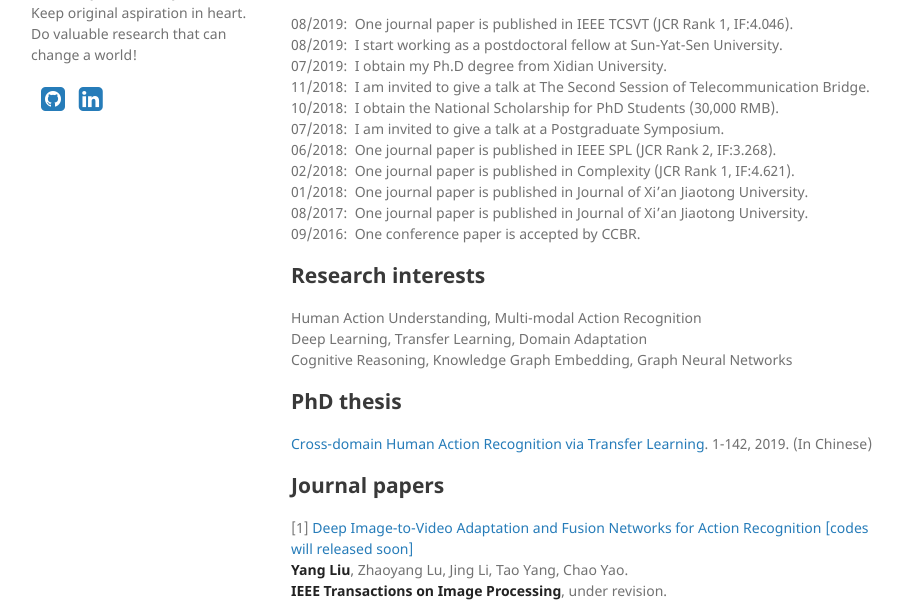
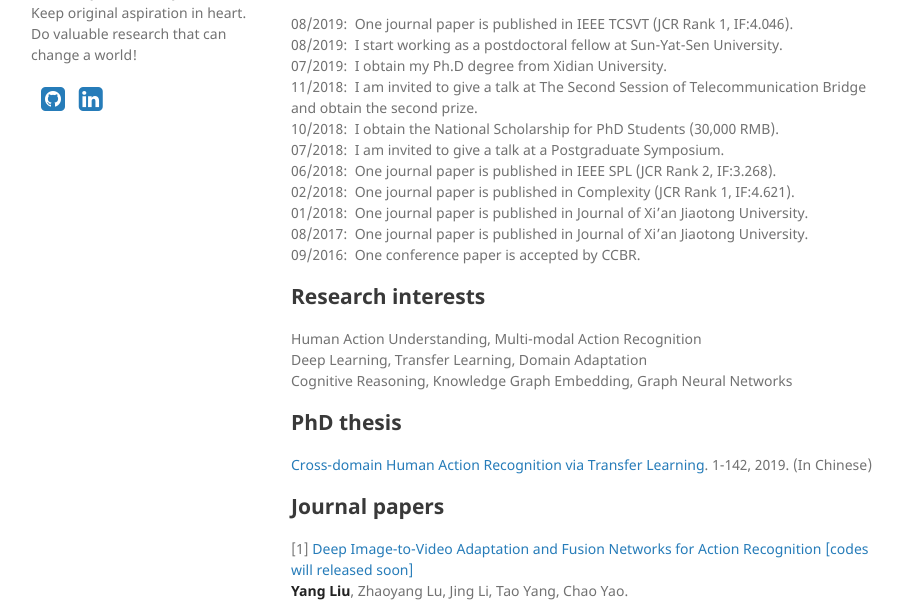
Before and after one commit to YangLiu9208/home, a Jekyll site: the page built from index.md, in a window 1280 px wide and 900 px high, cut to the strip 298-900 px from the top of the window. Shown: the whole strip, without its empty margins (179-1082 px from the left). Built offline with Jekyll 4.4.1, drawn with Linux system fonts in a browser that asks for light colours; a style sheet for code colours, icons or effects is not loaded.

Commit message:
Update index.md

```diff
--- a/index.md
+++ b/index.md
@@ -11,7 +11,7 @@ I'm Yang Liu (刘阳), a post-doctoral fellow at [HCP Lab](http://www.sysu-hcp.n
 08/2019:&nbsp;   One journal paper is published in IEEE TCSVT (JCR Rank 1, IF:4.046).
 08/2019:&nbsp;   I start working as a postdoctoral fellow at Sun-Yat-Sen University.
 07/2019:&nbsp;   I obtain my Ph.D degree from Xidian University.
-11/2018:&nbsp;   I am invited to give a talk at The Second Session of Telecommunication Bridge.
+11/2018:&nbsp;   I am invited to give a talk at The Second Session of Telecommunication Bridge and  obtain the second prize.
 10/2018:&nbsp;   I obtain the National Scholarship for PhD Students (30,000 RMB).
 07/2018:&nbsp;   I am invited to give a talk at a Postgraduate Symposium.
 06/2018:&nbsp;   One journal paper is published in IEEE SPL (JCR Rank 2, IF:3.268).
```
